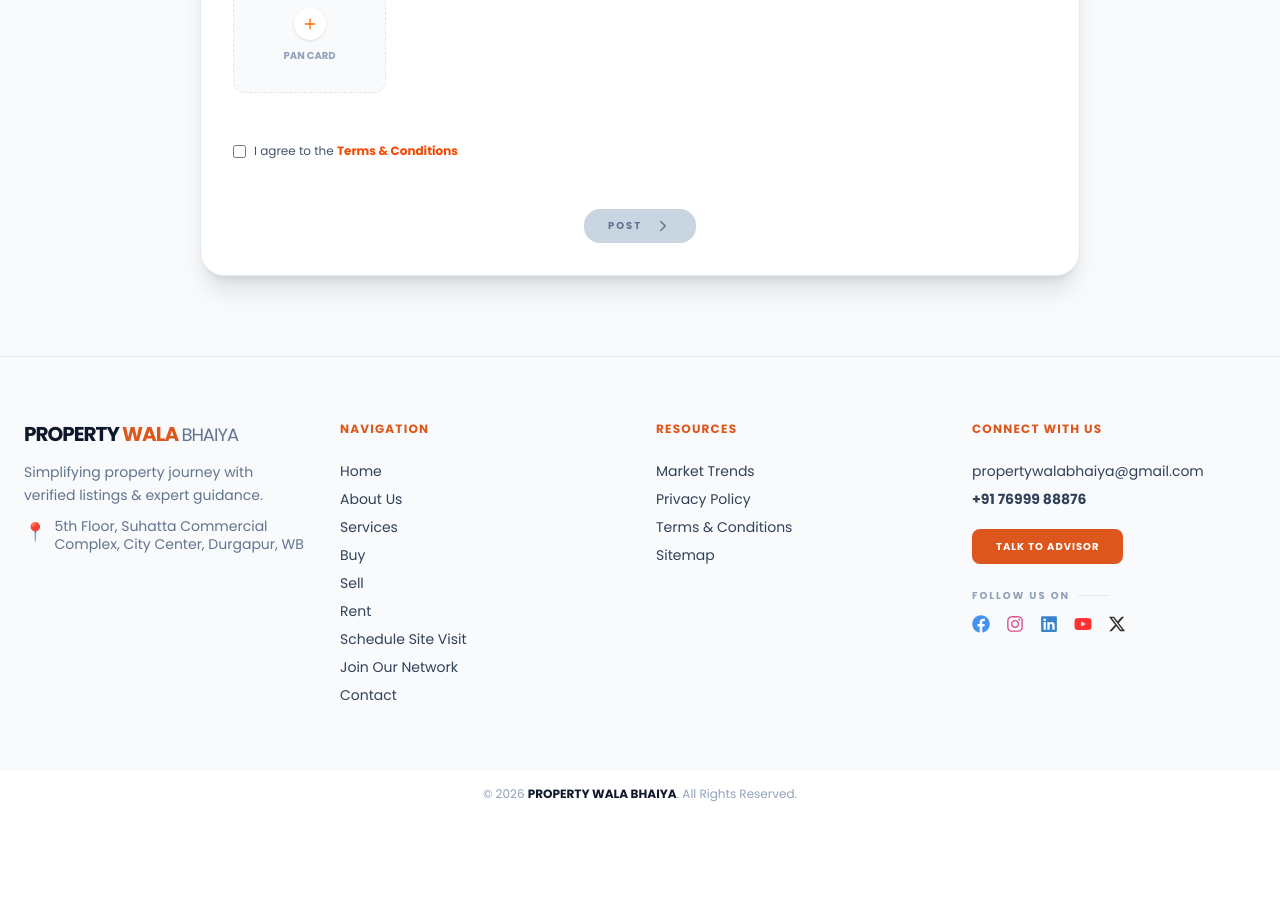
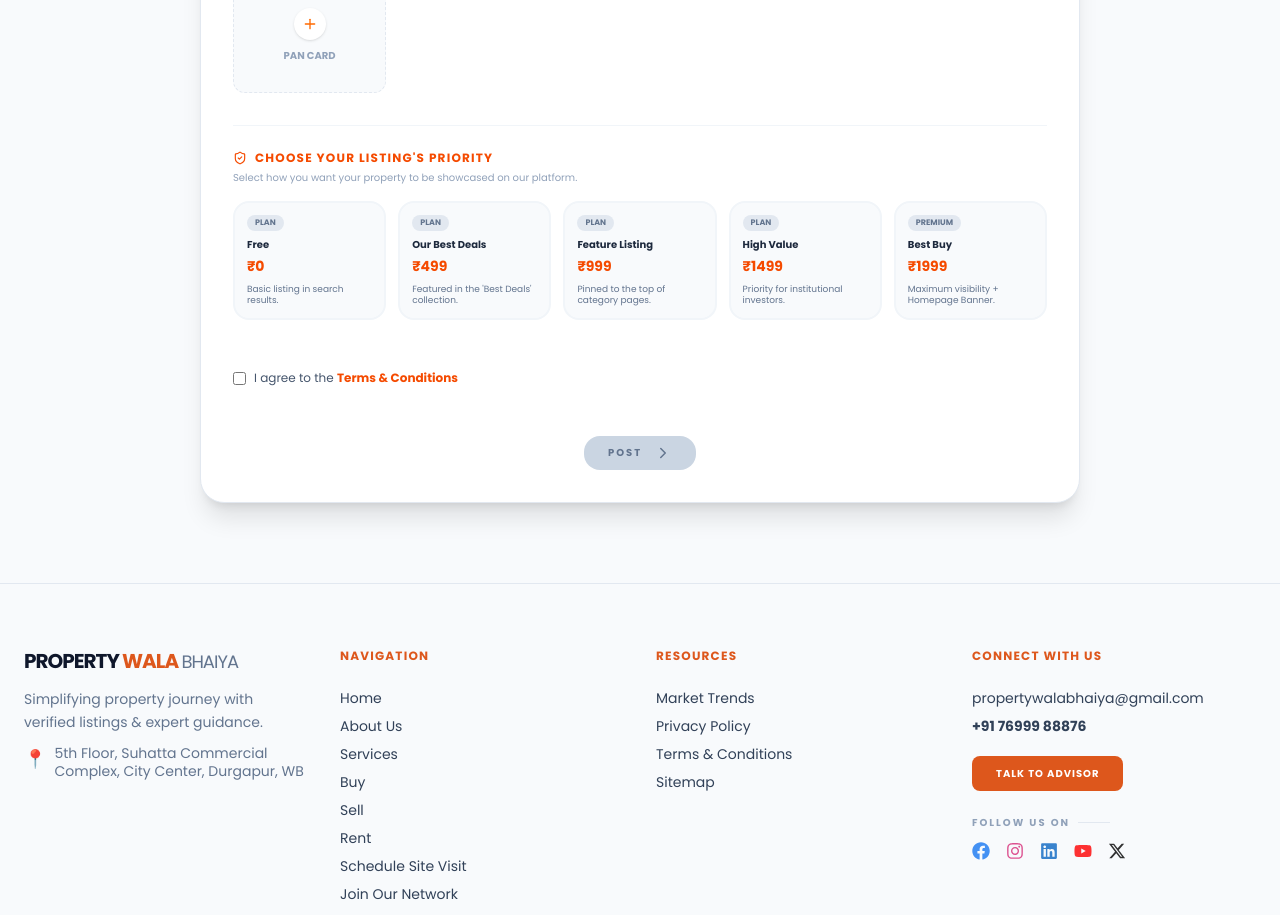
Before and after one commit to passportpulse/property-wala-ankita, a React (Vite) app: page /sell in a window 1280 px wide. Shown: the part 1660-2575 px from the top of the page. Before the commit the page ends 2478 px from the top, so only its background shows below. Built offline with nearby package versions, Linux system fonts and the light colour scheme; a web font is replaced by a local one.

Commit message:
sell promotion strategy updated

```diff
--- a/src/pages/sell/sections/SellForm.jsx
+++ b/src/pages/sell/sections/SellForm.jsx
@@ -587,6 +587,95 @@ export default function SellForm({ formData, setFormData, onSubmit }) {
               })}
             </div>
           </section>
+          {/* --- PREMIUM PROMOTION PLANS --- */}
+          <section className="space-y-4 pt-6 border-t border-slate-100">
+            <div className="flex flex-col">
+              <div className="flex items-center gap-2 text-xs font-bold uppercase tracking-widest text-orange-600">
+                <ShieldCheck size={14} /> Choose Your Listing's Priority
+              </div>
+              <p className="text-[10px] text-slate-400 mt-1">
+                Select how you want your property to be showcased on our
+                platform.
+              </p>
+            </div>
+
+            <div className="grid grid-cols-1 sm:grid-cols-2 lg:grid-cols-5 gap-3">
+              {[
+                {
+                  id: "free",
+                  label: "Free",
+                  price: "₹0",
+                  desc: "Basic listing in search results.",
+                },
+                {
+                  id: "best-deals",
+                  label: "Our Best Deals",
+                  price: "₹499",
+                  desc: "Featured in the 'Best Deals' collection.",
+                },
+                {
+                  id: "feature",
+                  label: "Feature Listing",
+                  price: "₹999",
+                  desc: "Pinned to the top of category pages.",
+                },
+                {
+                  id: "high-value",
+                  label: "High Value",
+                  price: "₹1499",
+                  desc: "Priority for institutional investors.",
+                },
+                {
+                  id: "best-buy",
+                  label: "Best Buy",
+                  price: "₹1999",
+                  desc: "Maximum visibility + Homepage Banner.",
+                },
+              ].map((plan) => {
+                const isSelected = formData.plan === plan.id;
+                return (
+                  <button
+                    key={plan.id}
+                    type="button"
+                    onClick={() => handleChange("plan", plan.id)}
+                    className={`relative p-3 rounded-2xl border-2 text-left transition-all flex flex-col justify-between h-full ${
+                      isSelected
+                        ? "border-orange-500 bg-orange-50 ring-4 ring-orange-50"
+                        : "border-slate-100 bg-slate-50 hover:border-slate-200"
+                    }`}
+                  >
+                    <div>
+                      <div className="flex justify-between items-start mb-2">
+                        <span
+                          className={`text-[8px] font-black uppercase px-2 py-0.5 rounded-full ${
+                            isSelected
+                              ? "bg-orange-500 text-white"
+                              : "bg-slate-200 text-slate-500"
+                          }`}
+                        >
+                          {plan.id === "best-buy" ? "Premium" : "Plan"}
+                        </span>
+                        {isSelected && (
+                          <Check size={14} className="text-orange-600" />
+                        )}
+                      </div>
+
+                      <span className="text-[10px] font-black text-slate-800 block leading-tight mb-1">
+                        {plan.label}
+                      </span>
+                      <span className="text-sm font-black text-orange-600 block">
+                        {plan.price}
+                      </span>
+                    </div>
+
+                    <p className="text-[9px] text-slate-500 mt-2 leading-tight">
+                      {plan.desc}
+                    </p>
+                  </button>
+                );
+              })}
+            </div>
+          </section>
 
           {/* Terms & Conditions */}
           <div className="flex items-start gap-2 pt-4 text-xs">
```
